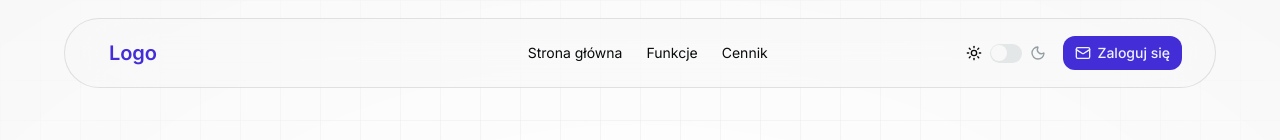
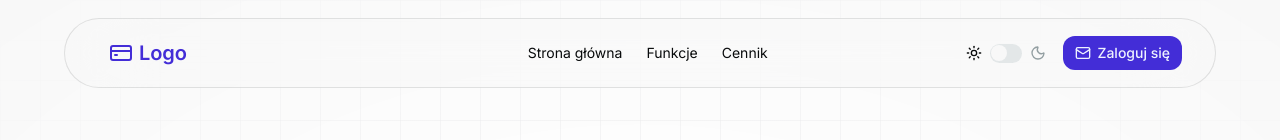
Before and after one commit to BlacKlyExactly/Subscription-manager-landing, a Next.js app: page / in a window 1280 px wide. Shown: the top 140 px of the page. Built offline with nearby package versions, Linux system fonts and the light colour scheme.

Commit message:
feat(app): add icon to logo

```diff
--- a/components/nav.tsx
+++ b/components/nav.tsx
@@ -8,7 +8,7 @@ import {
 } from "./ui/navigation-menu";
 import { Typography } from "@/lib/components/ui/typography";
 import { Button } from "./ui/button";
-import { Mail } from "lucide-react";
+import { Check, CreditCard, Mail } from "lucide-react";
 import { ThemePicker } from "./theme/theme-picker";
 import { HamburgerMenu } from "./hamburger-menu";
 
@@ -17,6 +17,7 @@ export function Nav() {
     <NavigationMenu className="justify-between w-full max-w-none px-6 md:px-0 md:max-w-6xl z-10 dark:bg-background/30 bg-background/50 py-3 lg:py-2 backdrop-blur-2xl lg:rounded-full lg:border lg:border-foreground/10 md:px-8">
       <NavigationMenuLink asChild className="w-58 hover:bg-transparent">
         <Link href="/docs">
+          <CreditCard className="text-primary size-6" />
           <Typography size="h4" as="p" className="text-primary">
             Logo
           </Typography>
```
